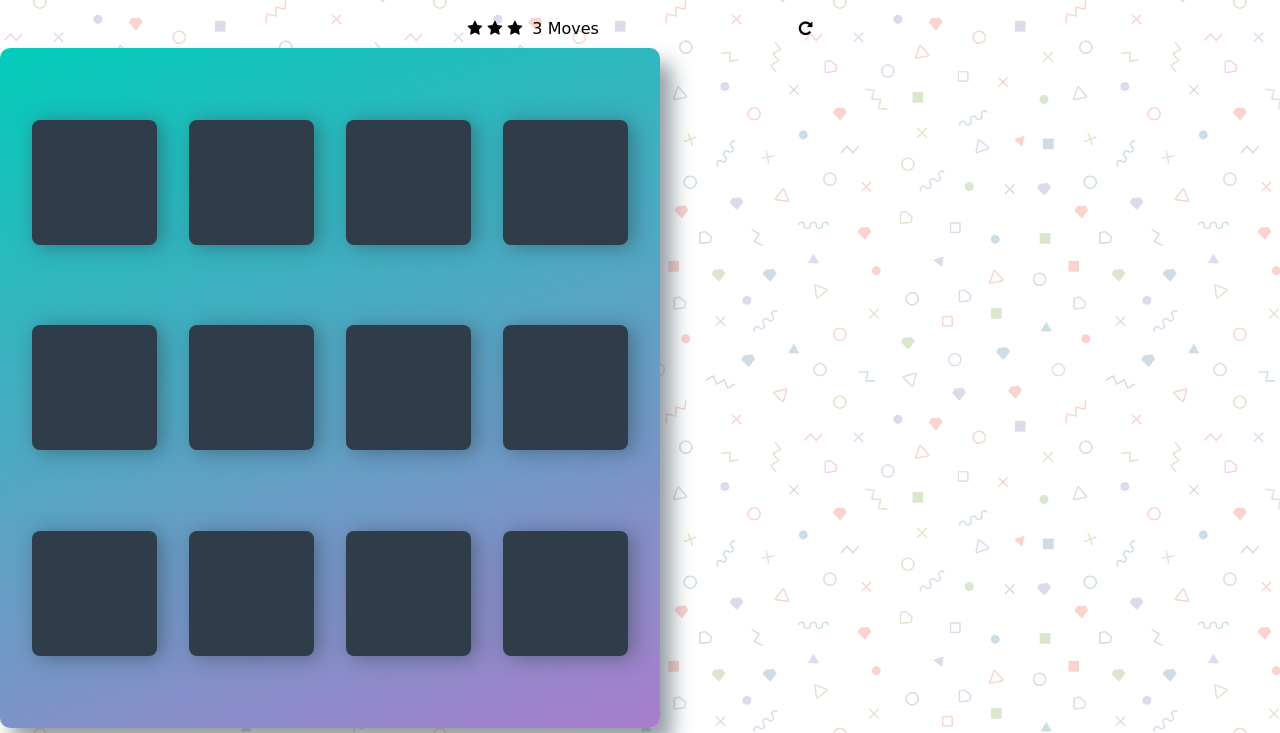
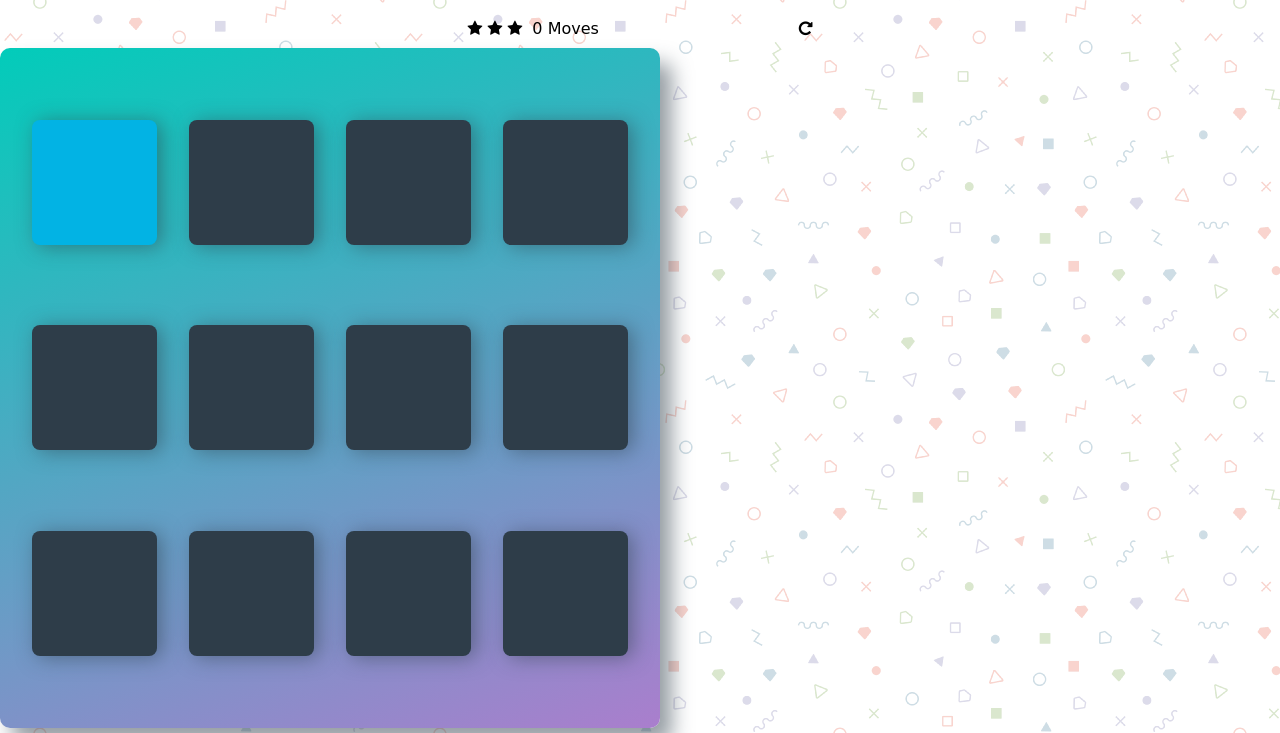
Before and after one commit to jermhern/Memory-Game, a plain HTML site: page index.html in a window 1280 px wide. Both pictures are taken after a click on the item 94 px from the left and 249 px from the top of the page. Shown: the part 67-800 px from the top of the page. Drawn offline with Linux system fonts and the light colour scheme; a web font is replaced by a local one.

Commit message:
set up the event listener for a card

```diff
--- a/app.css
+++ b/app.css
@@ -66,7 +66,7 @@ h1 {
 }
 
 .deck .card.open {
-    transform: rotateY(0);
+    transform: rotateY(30);
     background: #02b3e4;
     cursor: default;
 }
--- a/app.js
+++ b/app.js
@@ -32,8 +32,10 @@ newCardConfig.forEach(function(card) {
 	liElement.setAttribute('class', 'card');
 	liElement.appendChild(iElement);
 	deckClass.appendChild(liElement);
+	// append elements in loop to a fragment doc for performace
 	fragment.appendChild(deckClass);
 });
+// append ALL elements after the loop
 document.body.appendChild(fragment);
 
 // Shuffle function from http://stackoverflow.com/a/2450976
@@ -51,14 +53,22 @@ function shuffle(array) {
     return array;
 }
 
+//  // *  display the card's symbol
+// const whenClicked = function() {
+// }
 
-/*
- * set up the event listener for a card. If a card is clicked:
- *  - display the card's symbol (put this functionality in another function that you call from this one)
- *  - add the card to a *list* of "open" cards (put this functionality in another function that you call from this one)
- *  - if the list already has another card, check to see if the two cards match
- *    + if the cards do match, lock the cards in the open position (put this functionality in another function that you call from this one)
- *    + if the cards do not match, remove the cards from the list and hide the card's symbol (put this functionality in another function that you call from this one)
- *    + increment the move counter and display it on the page (put this functionality in another function that you call from this one)
- *    + if all cards have matched, display a message with the final score (put this functionality in another function that you call from this one)
- */
+ // * set up the event listener for a card. If a card is clicked:
+ let deckClassElements = document.getElementsByClassName('card');
+ Array.from(deckClassElements).forEach(function(element) {
+ 	element.addEventListener('click', function whenClicked() {
+ 		element.classList.add('open');
+
+ 	});
+ });
+ //
+ // *  - add the card to a *list* of "open" cards (put this functionality in another function that you call from this one)
+ // *  - if the list already has another card, check to see if the two cards match
+ // *    + if the cards do match, lock the cards in the open position (put this functionality in another function that you call from this one)
+ // *    + if the cards do not match, remove the cards from the list and hide the card's symbol (put this functionality in another function that you call from this one)
+ // *    + increment the move counter and display it on the page (put this functionality in another function that you call from this one)
+ // *    + if all cards have matched, display a message with the final score (put this functionality in another function that you call from this one)
--- a/index.html
+++ b/index.html
@@ -22,7 +22,7 @@
         		<li><i class="fa fa-star"></i></li>
         	</ul>
 
-        	<span class="moves">3</span> Moves
+        	<span class="moves">0</span> Moves
 
             <div class="restart">
         		<i class="fa fa-repeat"></i>
```
